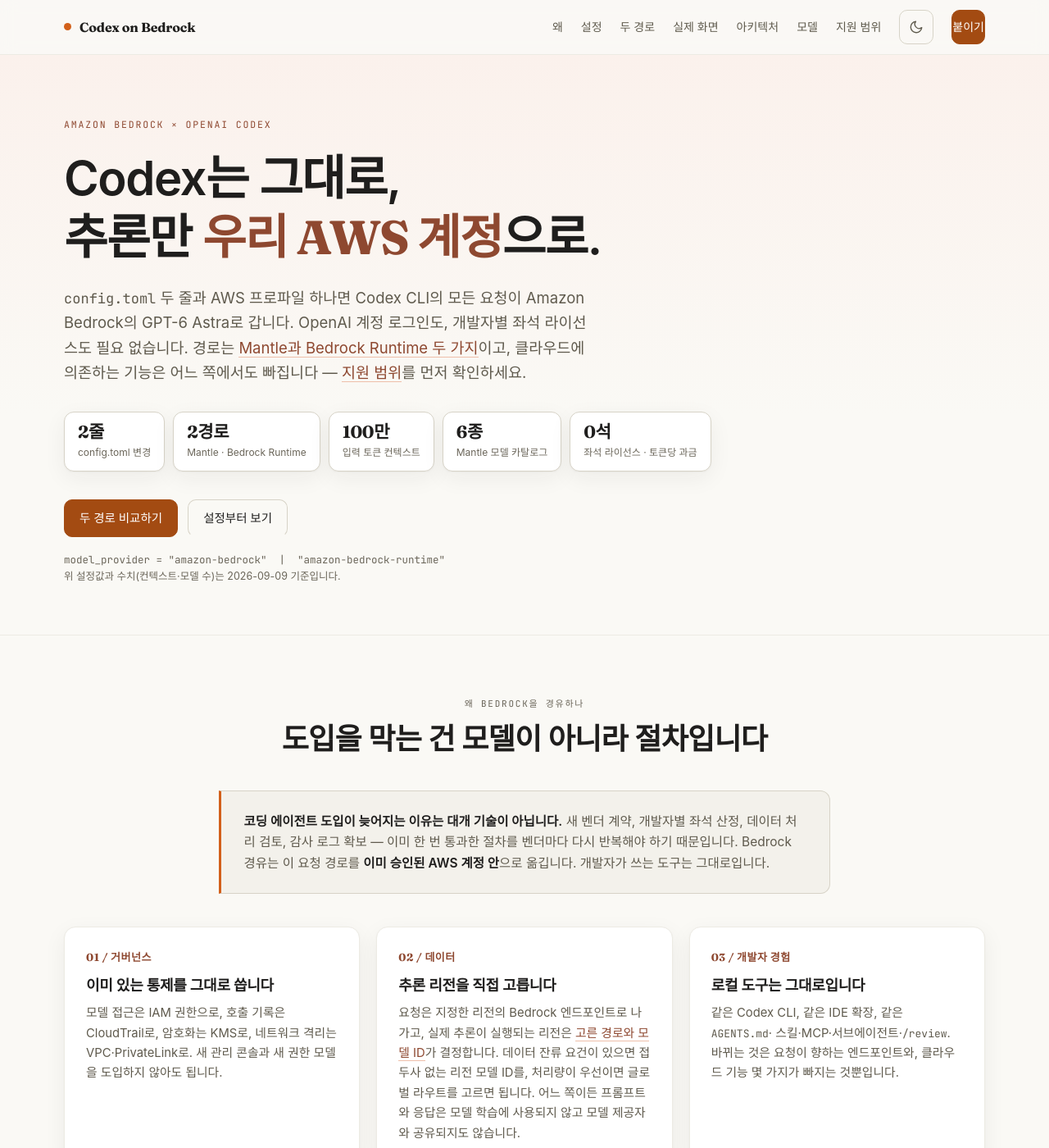
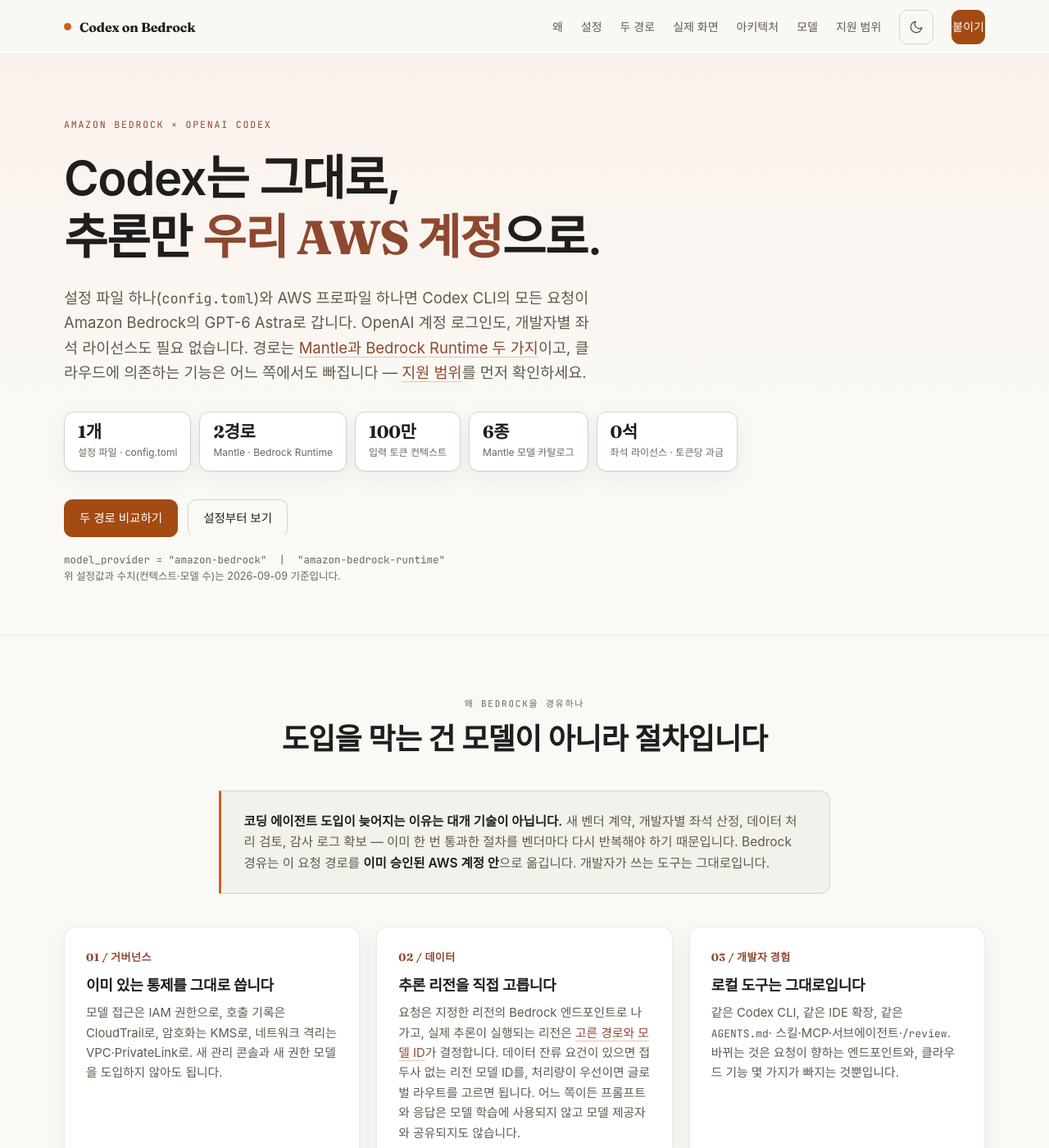
Before and after one commit to comeddy/comeddy.github.io, a Jekyll site: the page codex/index.html, which Jekyll copies as it is, in a window 1280 px wide and 1400 px high. Shown: the whole window at 82% size. Built offline with Jekyll 4.4.1, drawn with Linux system fonts in a browser that asks for light colours; some web fonts are replaced; some of the changed text lies outside the part shown.

Commit message:
docs(codex): reword hero to 'one config file' to match expanded snippets
Co-Authored-By: Claude Fable 5.1 <noreply@anthropic.com>

```diff
--- a/codex/index.html
+++ b/codex/index.html
@@ -7,7 +7,7 @@
 <script>
 (function(){try{var t=localStorage.getItem('theme');if(t==='dark'||t==='light'){document.documentElement.setAttribute('data-theme',t);}}catch(e){}})();
 </script>
-<meta name="description" content="Codex CLI의 추론을 Amazon Bedrock의 GPT-6 Astra로 보내는 설정 가이드 — config.toml 두 줄, AWS 프로파일 하나.">
+<meta name="description" content="Codex CLI의 추론을 Amazon Bedrock의 GPT-6 Astra로 보내는 설정 가이드 — 설정 파일 하나, AWS 프로파일 하나.">
 <link rel="preconnect" href="https://fonts.googleapis.com">
 <link rel="preconnect" href="https://fonts.gstatic.com" crossorigin>
 <link href="https://fonts.googleapis.com/css2?family=Fraunces:opsz,wght@9..144,500;9..144,700&family=IBM+Plex+Sans+KR:wght@300;400;500;600;700&family=JetBrains+Mono:wght@400;500;700&display=swap" rel="stylesheet">
@@ -366,14 +366,14 @@ html{scroll-behavior:smooth}
     <div class="eyebrow">Amazon Bedrock × OpenAI Codex</div>
     <h1>Codex는 그대로,<br>추론만 <em>우리 AWS 계정</em>으로.</h1>
     <p class="hero-sub">
-      <code style="font-family:var(--mono);font-size:.92em">config.toml</code> 두 줄과 AWS 프로파일 하나면
+      설정 파일 하나(<code style="font-family:var(--mono);font-size:.92em">config.toml</code>)와 AWS 프로파일 하나면
       Codex CLI의 모든 요청이 Amazon Bedrock의 GPT-6 Astra로 갑니다.
       OpenAI 계정 로그인도, 개발자별 좌석 라이선스도 필요 없습니다.
       경로는 <a href="#paths">Mantle과 Bedrock Runtime 두 가지</a>이고,
       클라우드에 의존하는 기능은 어느 쪽에서도 빠집니다 — <a href="#scope">지원 범위</a>를 먼저 확인하세요.
     </p>
     <div class="chips">
-      <div class="chip"><span class="k">2줄</span><span class="v">config.toml 변경</span></div>
+      <div class="chip"><span class="k">1개</span><span class="v">설정 파일 · config.toml</span></div>
       <div class="chip"><span class="k">2경로</span><span class="v">Mantle · Bedrock Runtime</span></div>
       <div class="chip"><span class="k">100만</span><span class="v">입력 토큰 컨텍스트</span></div>
       <div class="chip"><span class="k">6종</span><span class="v">Mantle 모델 카탈로그</span></div>
@@ -436,7 +436,7 @@ html{scroll-behavior:smooth}
       <div class="sec-kicker">설정 · 공통</div>
       <h2>설치와 자격증명은 경로와 무관합니다</h2>
       <p>먼저 이 두 단계를 끝내 두면, 남는 일은 <a href="#paths">경로 하나를 골라</a>
-      <code style="font-family:var(--mono);font-size:.8em">config.toml</code>에 두 줄 적는 것뿐입니다.</p>
+      <code style="font-family:var(--mono);font-size:.8em">config.toml</code> 설정 파일 하나를 채우는 것뿐입니다.</p>
     </div>
 
     <div class="steps steps-2">
```
